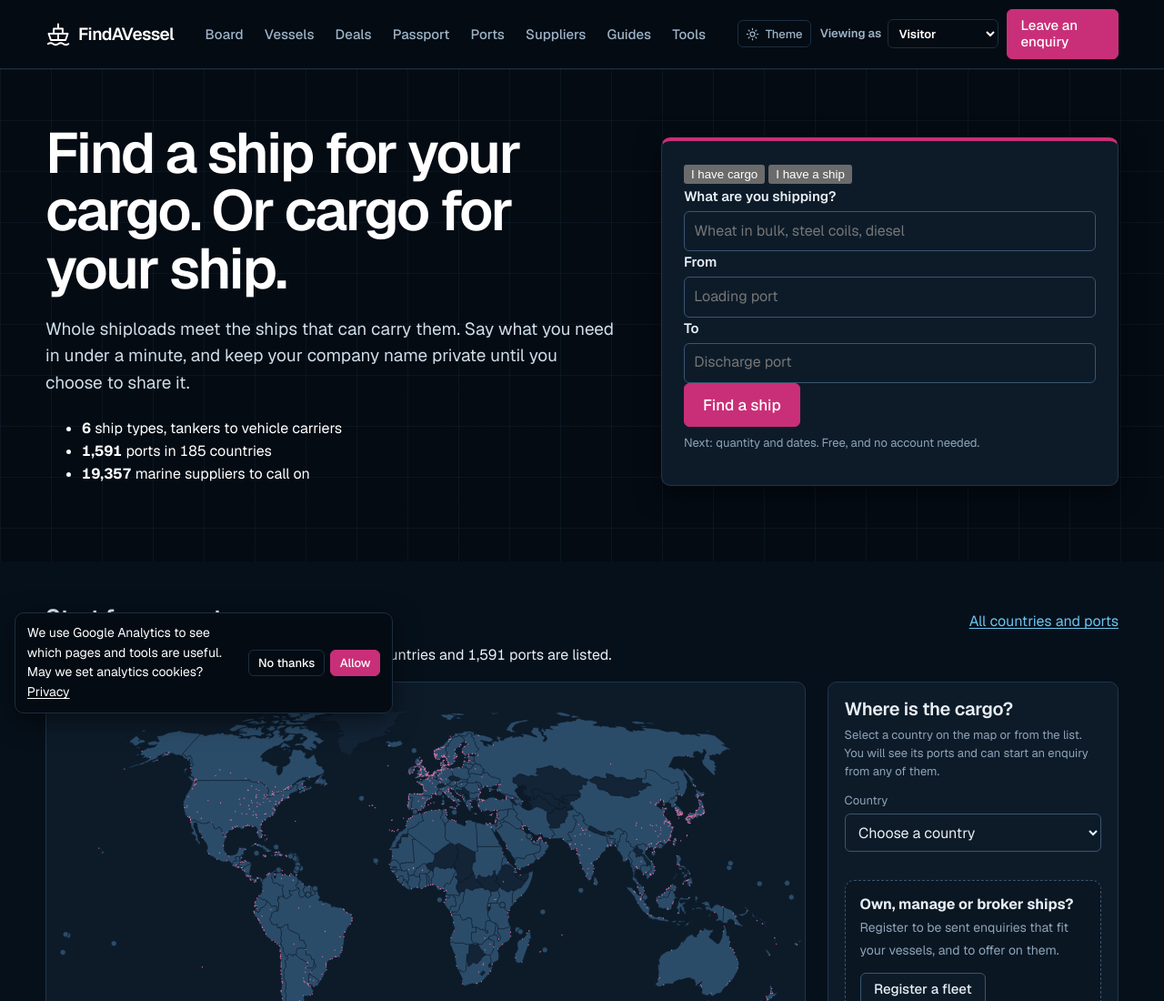
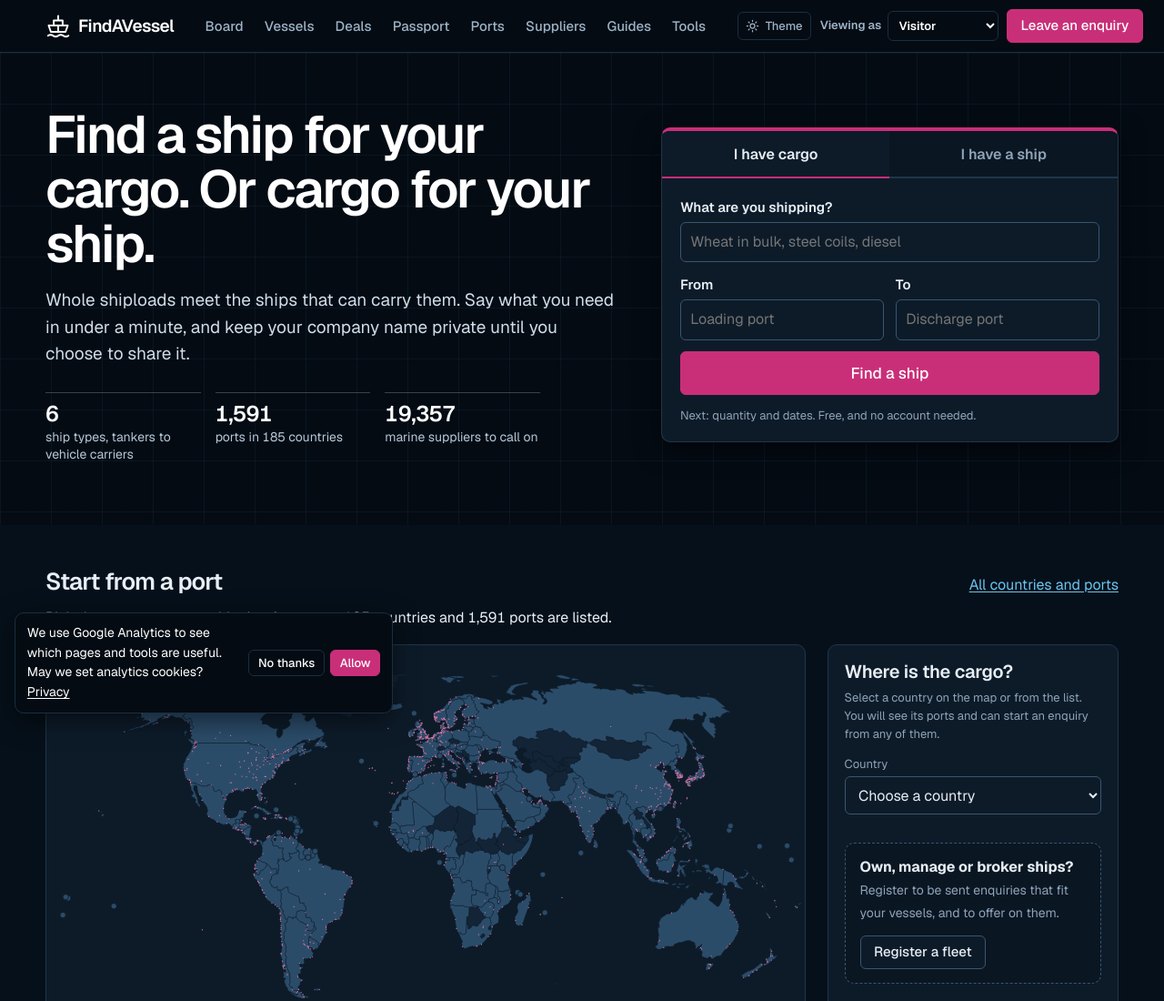
Before and after one commit to mnwike/findavessel, a plain HTML site: page index.html in a window 1280 px wide. Shown: the top 1100 px of the page at 91% size. Drawn offline with Linux system fonts and the light colour scheme.

Commit message:
Update styles.css

```diff
--- a/styles.css
+++ b/styles.css
@@ -108,7 +108,7 @@ main:focus { outline: none; }
 /* Home */
 .hero { display: grid; grid-template-columns: 1.25fr 1fr; gap: 3rem; align-items: center; padding: 3.75rem var(--pad) 4.25rem; color: #fff;
   background: linear-gradient(var(--hero-grid) 1px, transparent 1px) 0 0 / 100% 56px, linear-gradient(90deg, var(--hero-grid) 1px, transparent 1px) 0 0 / 56px 100%, var(--hero); }
-.hero h1 { font-size: clamp(2.3rem, 5.4vw, 3.9rem); line-height: 1.02; letter-spacing: -.04em; max-width: 15ch; margin-bottom: 1.25rem; }
+.hero h1 { font-size: clamp(2.2rem, 5vw, 3.6rem); line-height: 1.04; letter-spacing: -.04em; max-width: 16ch; margin-bottom: 1.1rem; }
 .lede { font-size: 1.1875rem; color: #CFDDE9; max-width: 52ch; margin-bottom: 1.5rem; }
 .hero .btn-ghost { color: #fff; }
 .hero .btn-ghost:hover { background: rgba(255, 255, 255, .1); }
@@ -410,3 +410,21 @@ tr[hidden] { display: none; }
 .ck p { margin: 0; } .ck a { color: var(--bar-text); } .ck div { display: flex; gap: .4rem; flex: none; }
 .ck .btn:not(.btn-primary) { background: transparent; color: var(--bar-text); border-color: var(--bar-line); }
 @media (max-width: 640px) { .ck { left: 0; right: 0; bottom: 0; max-width: none; border-radius: 0; flex-direction: column; align-items: stretch; padding-bottom: calc(.7rem + env(safe-area-inset-bottom)); } .ck div { justify-content: flex-end; } }
+
+/* Home hero: the offer on the left, a two-way quick start on the right. */
+.hero-facts { list-style: none; margin: 1.75rem 0 0; padding: 0; display: grid; grid-template-columns: repeat(3, minmax(0, 1fr)); gap: 1rem; max-width: 34rem; }
+.hero-facts li { font-size: .875rem; line-height: 1.35; color: #B5C8D9; border-top: 1px solid rgba(255, 255, 255, .22); padding-top: .6rem; }
+.hero-facts strong { display: block; font-size: 1.5rem; line-height: 1.1; font-weight: 600; letter-spacing: -.02em; color: #fff; font-variant-numeric: tabular-nums; margin-bottom: .15rem; }
+.hero-start { padding: 0; overflow: hidden; }
+.hs-tabs { display: grid; grid-template-columns: 1fr 1fr; background: var(--surface-2); }
+.hs-tabs button { font: 600 1rem/1.2 var(--font); padding: .95rem .5rem; border: 0; border-bottom: 2px solid var(--line); background: transparent; color: var(--muted); cursor: pointer; }
+.hs-tabs button[aria-selected=true] { background: var(--surface); color: var(--text); border-bottom-color: var(--accent); }
+.hs-panel { display: grid; gap: .8rem; padding: 1.25rem 1.25rem 1.1rem; }
+.hs-panel[hidden] { display: none; }
+.hs-panel p { margin: 0; }
+.hs-row { display: grid; grid-template-columns: minmax(0, 1fr) minmax(0, 1fr); gap: .8rem; }
+.hs-panel .btn-lg { width: 100%; }
+.hs-panel .row { display: grid; gap: .6rem; }
+@media (max-width: 640px) { .hero-facts { gap: .6rem; } .hero-facts strong { font-size: 1.25rem; } }
+.top .btn { white-space: nowrap; }
+@media (max-width: 640px) { .hero-facts { display: none; } .hero .lede { font-size: 1.0625rem; margin-bottom: 0; } }
```
